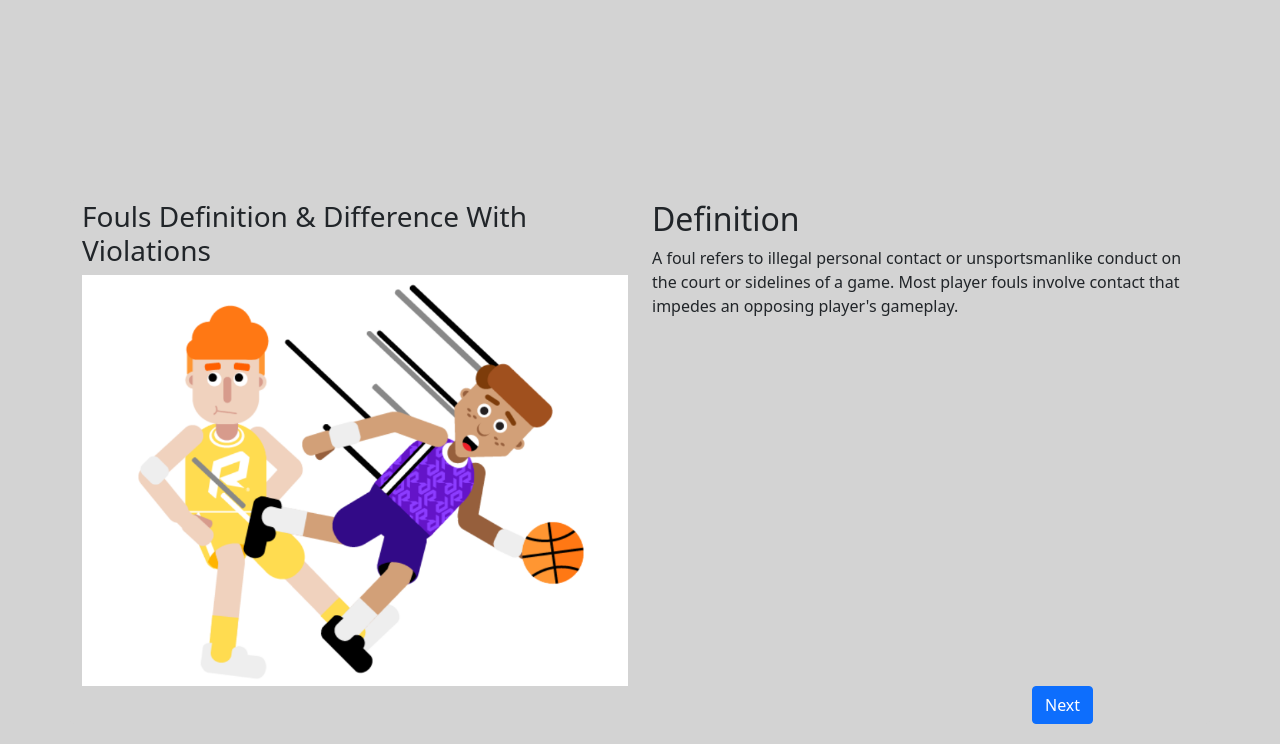
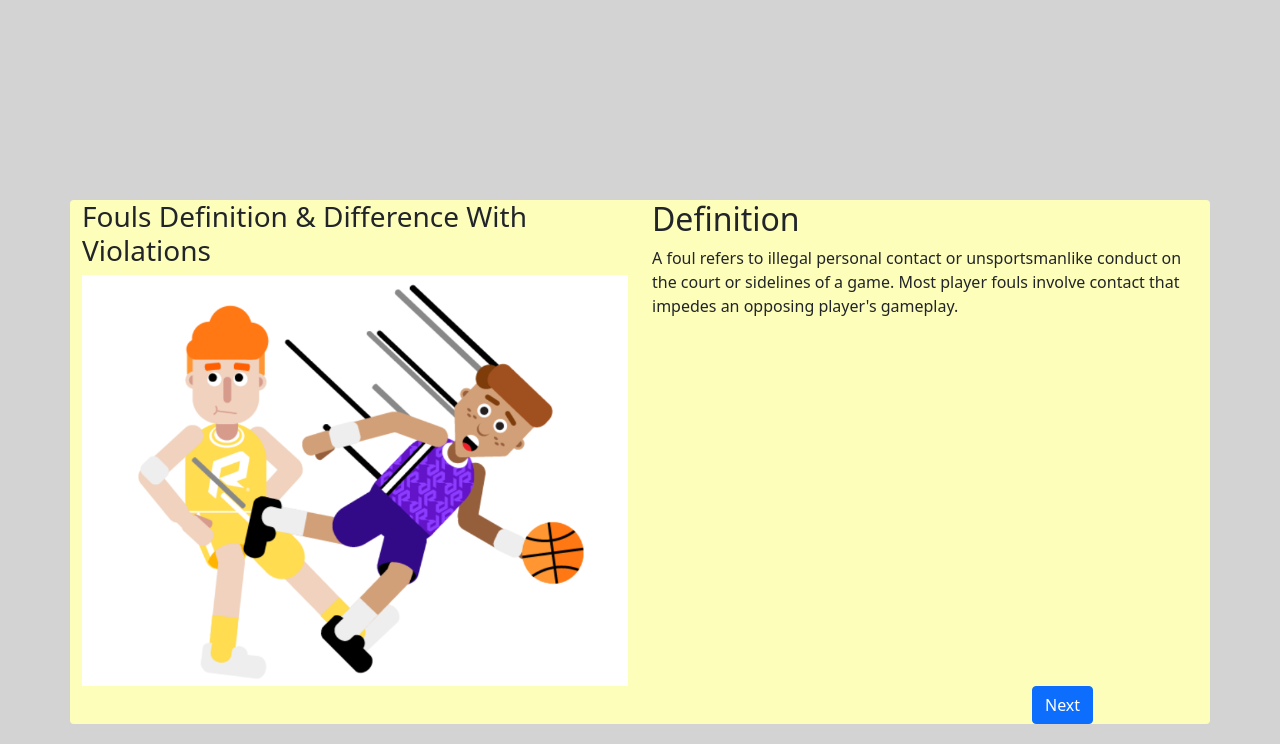
Before and after one commit to LeoLuo0320/UI-Project, a Flask app: page /fouls/1 in a window 1280 px wide. Shown: the part 56-800 px from the top of the page. Run offline with Flask 2, Linux system fonts and the light colour scheme; some libraries are stand-ins or nearby versions.

Commit message:
card background

```diff
--- a/static/main.css
+++ b/static/main.css
@@ -21,7 +21,7 @@ body {
 
 .card {
   margin-top: 200px;
-  background-color: lightgray;
+  background-color: rgb(254, 254, 187);
   border: none;
 }
 
```
